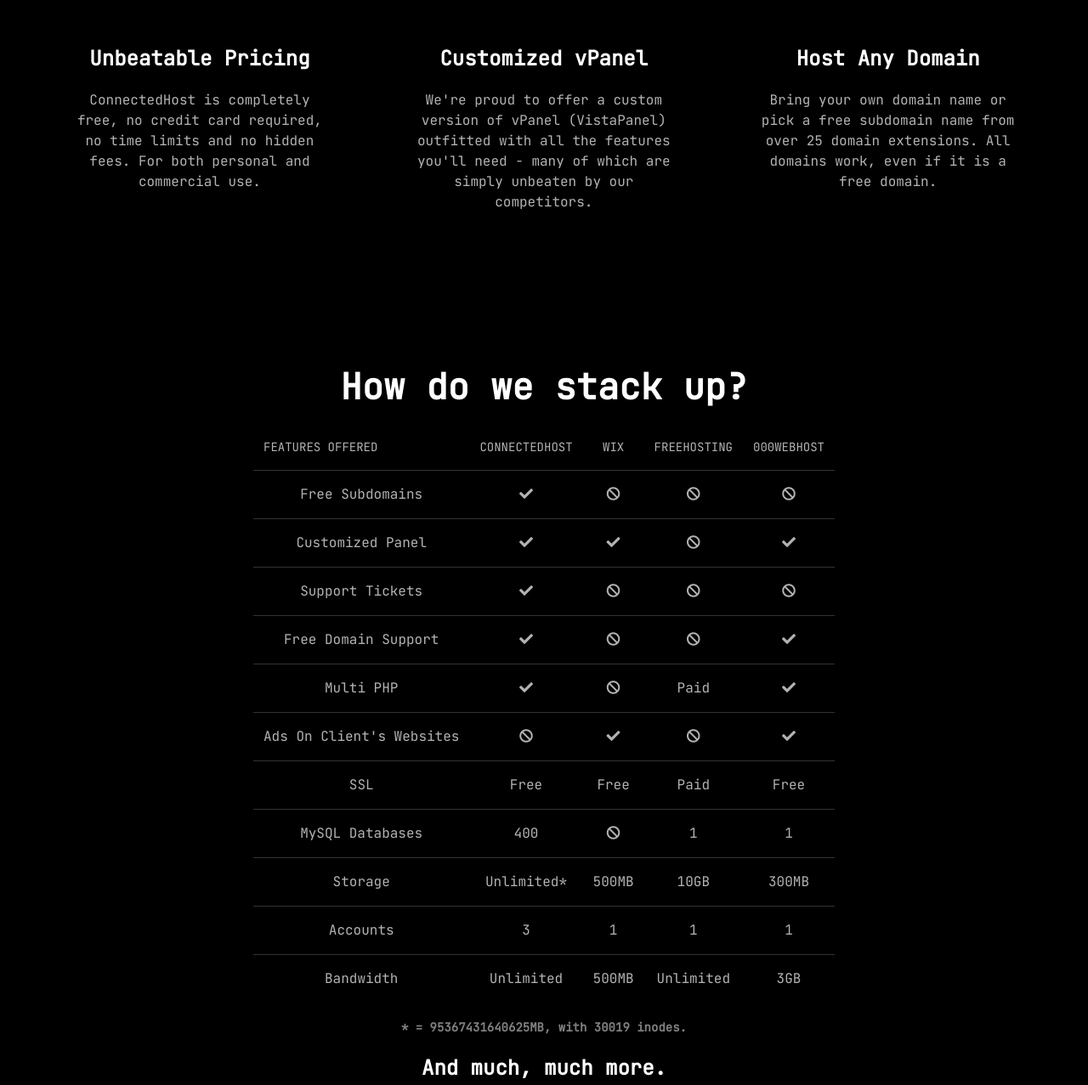
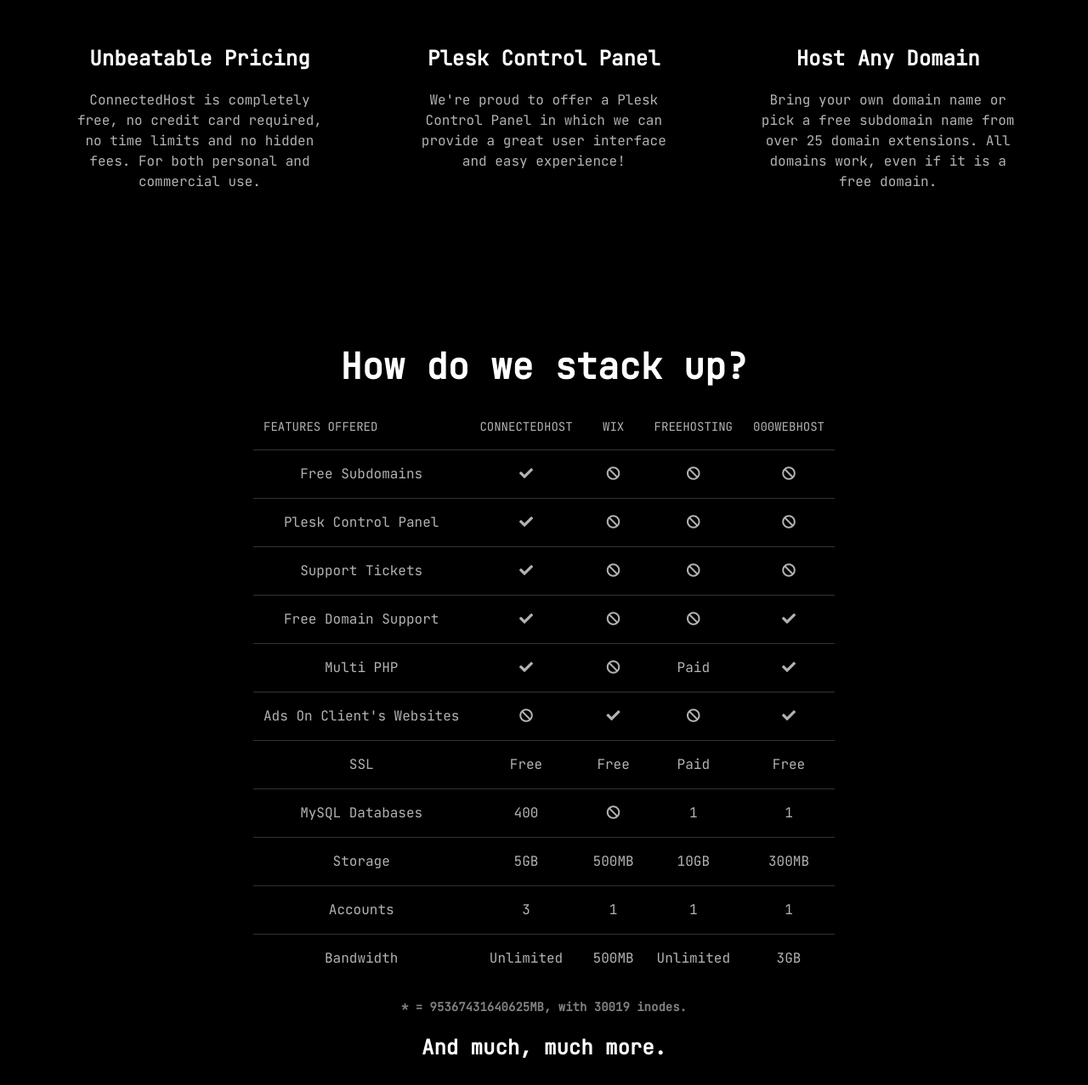
Before and after one commit to ConnectedHost/website, a plain HTML site: page index.html in a window 1280 px wide. Shown: the part 1215-2492 px from the top of the page at 85% size. Drawn offline with nearby package versions, Linux system fonts and the light colour scheme.

Commit message:
Update index.html

```diff
--- a/index.html
+++ b/index.html
@@ -7,7 +7,7 @@
     | | \ \| (_) || |_) ||  __/| |   | |_   ____) |_
     |_|  \_\\___/ |_.__/  \___||_|    \__| |_____/(_)
 
-                    Site made with <3 by Robert S.
+                    Site made with <3 by Robert S. WITH a little editing from eraters, but who cares
 -->
 <html lang="en">
 
@@ -273,9 +273,8 @@
                         </div>
                         <div>
                             <div class="uk-card uk-card-body uk-card-hover">
-                                <h3 class="uk-card-title">Customized vPanel</h3>
-                                <p>We're proud to offer a custom version of vPanel (VistaPanel) outfitted with all the features you'll need -
-                                    many of which are simply unbeaten by our competitors.</p>
+                                <h3 class="uk-card-title">Plesk Control Panel</h3>
+                                <p>We're proud to offer a Plesk Control Panel in which we can provide a great user interface and easy experience!</p>
                             </div>
                         </div>
                         <div>
@@ -314,11 +313,11 @@
                                 <td><i class="fas fa-ban"></i></td>
                             </tr>
                             <tr>
-                                <td>Customized Panel</td>
-                                <td><i class="fas fa-check"></i></td>
+                                <td>Plesk Control Panel</td>
                                 <td><i class="fas fa-check"></i></td>
                                 <td><i class="fas fa-ban"></i></td>
-                                <td><i class="fas fa-check"></i></td>
+                                <td><i class="fas fa-ban"></i></td>
+                                <td><i class="fas fa-ban"></i></td>
                             </tr>
                             <tr>
                                 <td>Support Tickets</td>
@@ -364,7 +363,7 @@
                             </tr>
                             <tr>
                                 <td>Storage</td>
-                                <td>Unlimited*</td>
+                                <td>5GB</td>
                                 <td>500MB</td>
                                 <td>10GB</td>
                                 <td>300MB</td>
@@ -401,7 +400,7 @@
     <footer id="site-foot" class="uk-section uk-section-xsmall uk-sticky" uk-sticky="bottom: true">
         <div class="uk-container uk-text-small uk-text-center">
             <i class="fas fa-terminal"></i> with <i class="fas fa-heart"></i> by <a href="https://robert-s.dev/" target="_blank" rel="noreferrer">Robert
-                S.</a><br><a href="termsofservice.html" target="_blank" rel="noreferrer">Terms of Service</a> - <a href="privacypolicy.html" target="_blank" rel="noreferrer">Privacy Policy</a><br>Powered by <a href="https://ifastnet.com/portal/aff.php?aff=27340" target="_blank">iFastNet</a>
+                S.</a><br><a href="termsofservice.html" target="_blank" rel="noreferrer">Terms of Service</a> - <a href="privacypolicy.html" target="_blank" rel="noreferrer">Privacy Policy</a>
         </div>
     </footer>
 </body>
```
